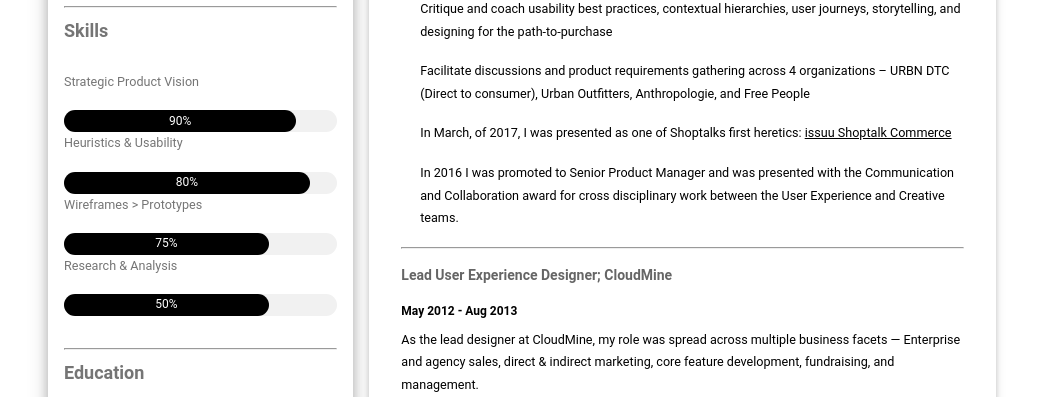
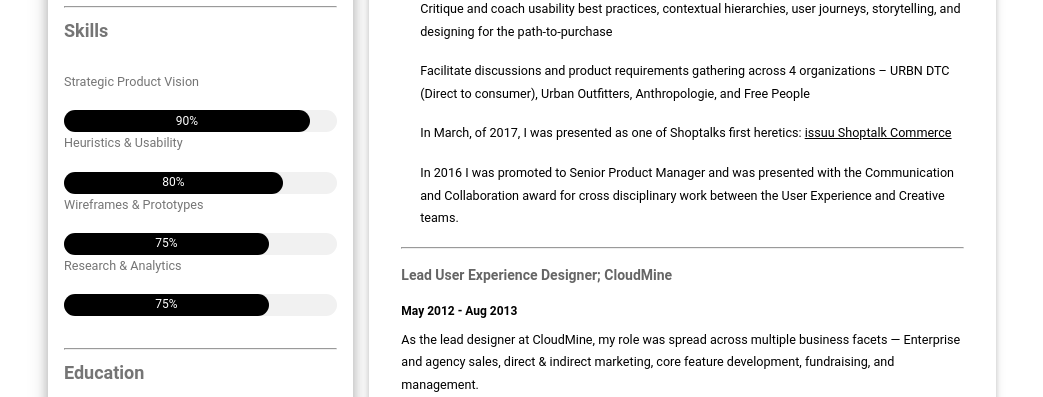
Before and after one commit to dyutibarma/monochrome, a Jekyll site: the page built from cv.md, in a window 1280 px wide. Shown: the part 273-670 px from the top of the page, without its empty margins (118-1161 px from the left). Built offline with Jekyll 4.4.1, drawn with Linux system fonts in a browser that asks for light colours.

Commit message:
Update cv.md

```diff
--- a/cv.md
+++ b/cv.md
@@ -27,52 +27,36 @@ description: This is my curriculum vitae.
     <h6>551.404.7627</h6>
     <hr>
       <p class="w3-large"><b>Skills</b></p>
-      <p>Strategic Product Vision</p>
+          <p>Strategic Product Vision</p>
           <div class="w3-light-grey w3-round-xlarge w3-small">
-          <div class="w3-container w3-center w3-round-xlarge w3-black" style="width:85%">90%</div>
+            <div class="w3-container w3-center w3-round-xlarge w3-black" style="width:90%">90%</div>
           </div>
-      <p>Heuristics & Usability</p>
+          <p>Heuristics & Usability</p>
           <div class="w3-light-grey w3-round-xlarge w3-small">
-          <div class="w3-container w3-center w3-round-xlarge w3-black" style="width:90%">
-          <div class="w3-center w3-text-white">80%</div>
+            <div class="w3-container w3-center w3-round-xlarge w3-black" style="width:80%">
+              <div class="w3-center w3-text-white">80%</div>
+            </div>
           </div>
+          <p>Wireframes & Prototypes</p>
+          <div class="w3-light-grey w3-round-xlarge w3-small">
+            <div class="w3-container w3-center w3-round-xlarge w3-black" style="width:75%">75%</div>
           </div>
-      <p>Wireframes > Prototypes</p>
+          <p>Research & Analytics</p>
           <div class="w3-light-grey w3-round-xlarge w3-small">
-          <div class="w3-container w3-center w3-round-xlarge w3-black" style="width:75%">75%</div>
-          </div>
-      <p>Research & Analysis</p>
-          <div class="w3-light-grey w3-round-xlarge w3-small">
-          <div class="w3-container w3-center w3-round-xlarge w3-black" style="width:75%">50%</div>
+            <div class="w3-container w3-center w3-round-xlarge w3-black" style="width:75%">75%</div>
           </div>
           <br>
-<!--
-<p class="w3-large w3-text-theme"><b><i class="fa fa-globe fa-fw w3-margin-right w3-text-teal"></i>Languages</b></p>
-          <p>English</p>
-          <div class="w3-light-grey w3-round-xlarge">
-            <div class="w3-round-xlarge w3-teal" style="height:24px;width:100%"></div>
-          </div>
-          <p>Spanish</p>
-          <div class="w3-light-grey w3-round-xlarge">
-            <div class="w3-round-xlarge w3-teal" style="height:24px;width:55%"></div>
-          </div>
-          <p>German</p>
-          <div class="w3-light-grey w3-round-xlarge">
-            <div class="w3-round-xlarge w3-teal" style="height:24px;width:25%"></div>
-          </div>
-          <br>-->
-<hr>
-<p class="w3-large"><b>Education</b></p>
-  <h5 class="w3-opacity"><b>University of the Arts — Philadelphia</b></h5>
-  <h6 class="w3-text-black">2010 - 2012</h6>
-  <p>Masters of Design</p>
-  <hr>
-  <h5 class="w3-opacity"><b>Northeastern University — Boston</b></h5>
-  <h6 class="w3-text-black">2002 - 2007</h6>
-  <p>Bachelor of Science (B.S.),Marketing and Entrepreneurship</p>
+    <hr>
+    <p class="w3-large"><b>Education</b></p>
+      <h5 class="w3-opacity"><b>University of the Arts — Philadelphia</b></h5>
+      <h6 class="w3-text-black">2010 - 2012</h6>
+    <p>Masters of Design</p>
+    <hr>
+      <h5 class="w3-opacity"><b>Northeastern University — Boston</b></h5>
+      <h6 class="w3-text-black">2002 - 2007</h6>
+    <p>Bachelor of Science (B.S.),Marketing and Entrepreneurship</p>
   </div>
 </div><br>
-
 
     <!-- End Left Column -->
 </div>
```
